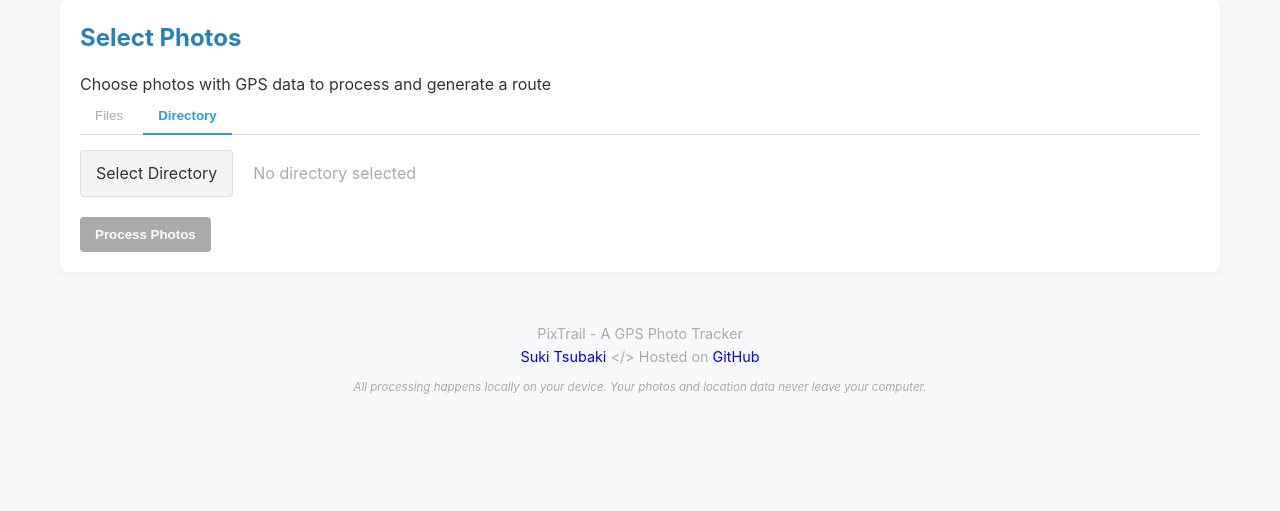
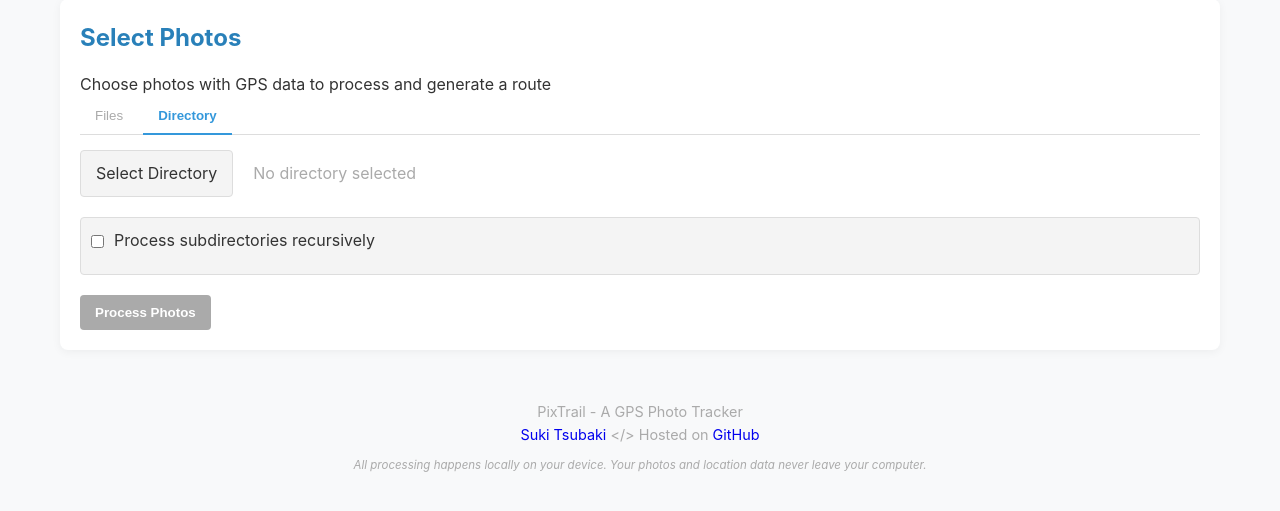
Before and after one commit to sukitsubaki/pixTrail, a Flask app: page / in a window 1280 px wide, after a click on "Directory". Shown: the part 143-654 px from the top of the page. Run offline with Flask 2, Linux system fonts and the light colour scheme; parts of the project's set-up code (start-up, migrations or seed data) failed here and were passed over.

Commit message:
add recursive processing to web interface

```diff
--- a/pixtrail/web/routes.py
+++ b/pixtrail/web/routes.py
@@ -105,9 +105,28 @@ def process_photos(session_id):
         return jsonify({'error': 'Session not found'}), 404
 
     try:
+        # Get processing options from session
+        session_file = os.path.join(process_dir, ".session_info")
+        processing_options = {}
+        if os.path.exists(session_file):
+            with open(session_file, 'r') as f:
+                processing_options = json.load(f)
+
+        # Check if recursive processing is enabled
+        recursive = processing_options.get('recursive', False)
+        max_depth = processing_options.get('max_depth', None)
+
         # Process photos in the directory
         pixtrail = PixTrail()
-        result = pixtrail.process_directory(process_dir)
+
+        # If max_depth is provided and not 0 (all levels), customize recursive depth
+        if recursive and max_depth and int(max_depth) > 0:
+            # TODO: Implement custom max_depth in PixTrail core
+            # For now, we're just using simple recursive flag
+            result = pixtrail.process_directory(process_dir, recursive=True)
+        else:
+            result = pixtrail.process_directory(process_dir, recursive=recursive)
+
         gps_data = result['gps_data']
         stats = result['stats']
 
--- a/pixtrail/web/static/css/style.css
+++ b/pixtrail/web/static/css/style.css
@@ -194,6 +194,49 @@ button:active {
     display: block;
 }
 
+/* Recursive options styles */
+.recursive-options {
+    margin-top: 15px;
+    padding: 10px;
+    border: 1px solid var(--mid-gray);
+    border-radius: 4px;
+    background-color: var(--light-gray);
+}
+
+.option-row {
+    display: flex;
+    align-items: center;
+    margin-bottom: 10px;
+}
+
+.option-row:last-child {
+    margin-bottom: 0;
+}
+
+.option-row input[type="checkbox"] {
+    margin-right: 10px;
+}
+
+.depth-selector {
+    margin-left: 25px;
+    display: none;
+}
+
+.depth-selector.visible {
+    display: flex;
+}
+
+.depth-selector label {
+    margin-right: 10px;
+}
+
+.depth-selector select {
+    padding: 5px;
+    border: 1px solid var(--mid-gray);
+    border-radius: 4px;
+    background-color: white;
+}
+
 /* Progress bar */
 .progress-container {
     margin: 15px 0;
--- a/pixtrail/web/static/js/main.js
+++ b/pixtrail/web/static/js/main.js
@@ -21,6 +21,8 @@ document.addEventListener('DOMContentLoaded', function() {
     const clearButton = document.getElementById('clear-data');
     const statusMessages = document.getElementById('status-messages');
     const selectorTabs = document.querySelectorAll('.selector-tab');
+    const recursiveCheckbox = document.getElementById('recursive-checkbox');
+    const depthSelector = document.getElementById('depth-selector');
 
     // State
     let map = null;
@@ -68,6 +70,15 @@ document.addEventListener('DOMContentLoaded', function() {
         // File selection
         photoInput.addEventListener('change', handleFileSelection);
         directoryInput.addEventListener('change', handleDirectorySelection);
+
+        // Recursive checkbox
+        recursiveCheckbox.addEventListener('change', function() {
+            if (this.checked) {
+                depthSelector.classList.add('visible');
+            } else {
+                depthSelector.classList.remove('visible');
+            }
+        });
 
         // Form submission
         processForm.addEventListener('submit', handleFormSubmit);
@@ -139,7 +150,7 @@ document.addEventListener('DOMContentLoaded', function() {
             }
         } else {
             selectedFiles = directoryInput.files;
-            if (selectedFiles.length === la0) {
+            if (selectedFiles.length === 0) {
                 showStatusMessage('Please select a directory to process', 'error');
                 return;
             }
@@ -153,6 +164,15 @@ document.addEventListener('DOMContentLoaded', function() {
 
         // Add source type (file or directory)
         formData.append('source_type', activeInput);
+
+        // Add recursive options if directory mode is selected
+        if (activeInput === 'directory') {
+            formData.append('recursive', recursiveCheckbox.checked ? '1' : '0');
+            if (recursiveCheckbox.checked) {
+                const depthValue = document.getElementById('recursive-depth').value;
+                formData.append('depth', depthValue);
+            }
+        }
 
         // Show progress
         processProgress.classList.remove('hidden');
@@ -389,6 +409,8 @@ document.addEventListener('DOMContentLoaded', function() {
         directoryInput.value = '';
         selectedFilesCount.textContent = 'No files selected';
         selectedDirectory.textContent = 'No directory selected';
+        recursiveCheckbox.checked = false;
+        depthSelector.classList.remove('visible');
 
         // Clear state
         sessionId = null;
--- a/pixtrail/web/templates/index.html
+++ b/pixtrail/web/templates/index.html
@@ -47,6 +47,25 @@
                                 <input type="file" id="directory-input" name="directory" webkitdirectory directory>
                                 <span id="selected-directory">No directory selected</span>
                             </div>
+
+                            <div class="recursive-options">
+                                <div class="option-row">
+                                    <input type="checkbox" id="recursive-checkbox" name="recursive">
+                                    <label for="recursive-checkbox">Process subdirectories recursively</label>
+                                </div>
+
+                                <div class="option-row depth-selector" id="depth-selector">
+                                    <label for="recursive-depth">Depth level:</label>
+                                    <select id="recursive-depth" name="depth">
+                                        <option value="0">All levels</option>
+                                        <option value="1">1 level</option>
+                                        <option value="2">2 levels</option>
+                                        <option value="3">3 levels</option>
+                                        <option value="4">4 levels</option>
+                                        <option value="5">5 levels</option>
+                                    </select>
+                                </div>
+                            </div>
                         </div>
                     </div>
 
```
